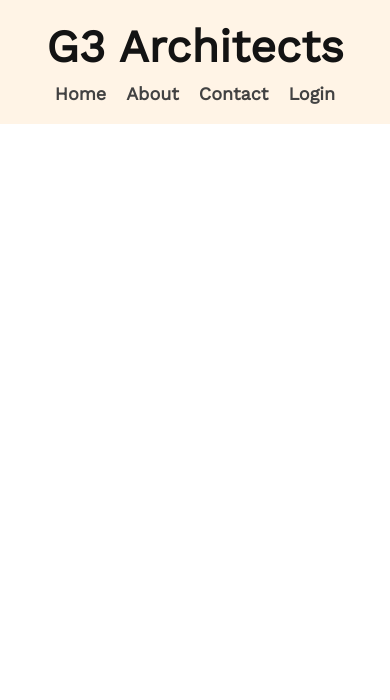
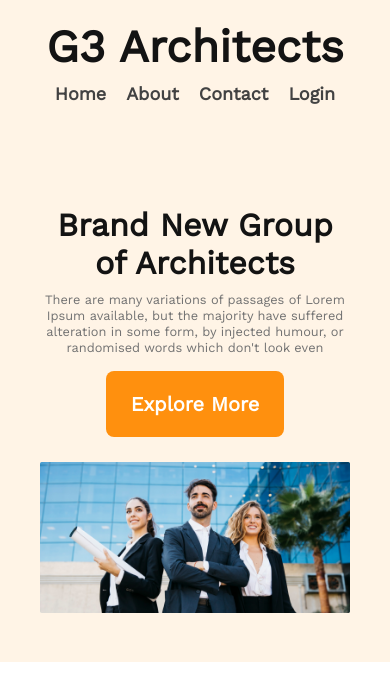
Before and after one commit to siyam-zaman/G3_architects, a plain HTML site: page index.html in a window 390 px wide. Drawn offline with nearby package versions, Linux system fonts and the light colour scheme.

Commit message:
Banner section added

```diff
--- a/index.html
+++ b/index.html
@@ -1,10 +1,10 @@
 <!DOCTYPE html>
 <html lang="en">
   <head>
-    <meta charset="UTF-8">
-    <meta name="viewport" content="width=device-width, initial-scale=1.0">
+    <meta charset="UTF-8" />
+    <meta name="viewport" content="width=device-width, initial-scale=1.0" />
     <!-- !StyleSheet -->
-    <link rel="stylesheet" href="style.css">
+    <link rel="stylesheet" href="style.css" />
     <title>G3 architects</title>
   </head>
   <body>
@@ -18,6 +18,16 @@
           <li><a href="#">Login</a></li>
         </ul>
       </nav>
+      <section class="Banner-Container">
+        <div class="Banner-Text-Container">
+          <h2 class="Banner-Title">Brand New Group of Architects</h2>
+          <p class="Banner-Description">There are many variations of passages of Lorem Ipsum available, but the majority have suffered alteration in some form, by injected humour, or randomised words which don't look even</p>
+          <button class="btn">Explore More</button>
+        </div>
+        <div>
+            <img src="./images/banner.png" alt="Banner image">
+        </div>
+      </section>
     </header>
   </body>
 </html>
--- a/style.css
+++ b/style.css
@@ -26,7 +26,7 @@ nav > ul {
   list-style: none;
   gap: 20px;
 }
-nav a{
+nav a {
   color: #424242;
   text-align: center;
   font-size: 1.125rem;
@@ -34,20 +34,75 @@ nav a{
   font-weight: 500;
   text-decoration: none;
 }
-
+.Banner-Container {
+  margin-top: 102px;
+}
+.Banner-Text-Container {
+  max-width: 54.25rem;
+  margin: 0 auto;
+  text-align: center;
+}
+.Banner-Title {
+  color: #131313;
+  text-align: center;
+  font-size: 4rem;
+  font-style: normal;
+  font-weight: 700;
+  margin-bottom: 36px;
+}
+.Banner-Description {
+  color: #727272;
+  text-align: center;
+  font-size: 1rem;
+  font-style: normal;
+  font-weight: 400;
+  line-height: 1.625rem;
+  margin-bottom:32px;
+}
+.btn {
+  background: #ff900e;
+  border-radius: 0.5rem;
+  border: none;
+  padding: 21px 25px;
+  color: #fff;
+  text-align: center;
+  font-size: 1.25rem;
+  font-style: normal;
+  font-weight: 600;
+  margin-bottom:50px;
+}
+.Banner-Container img{
+    width:100%;
+    margin-bottom:45px;
+}
 /* !media Quary */
- @media screen and (max-width:425px){
-    header{
-        padding:20px 40px;
+@media screen and (max-width: 425px) {
+  header {
+    padding: 20px 40px;
   }
-    nav{
+  nav {
     flex-direction: column;
   }
-    nav >ul{
+  nav > ul {
     justify-content: center;
-        margin-top:10px;
+    margin-top: 10px;
   }
-    nav a{
-        font-weight:700;
+  nav a {
+    font-weight: 700;
+  }
+  .Banner-Title{
+    font-size:2rem;
+    margin-bottom:10px;
+  }
+  .Banner-Description{
+    font-size:0.8rem;
+    line-height:1rem;
+    margin-bottom:15px;
+  }
+  .btn{
+    margin-bottom:25px;
+  }
+  .Banner-Container img{
+    margin-bottom:25px;
   }
 }
```
Lines whose indentation alone changed are shown as unchanged.
